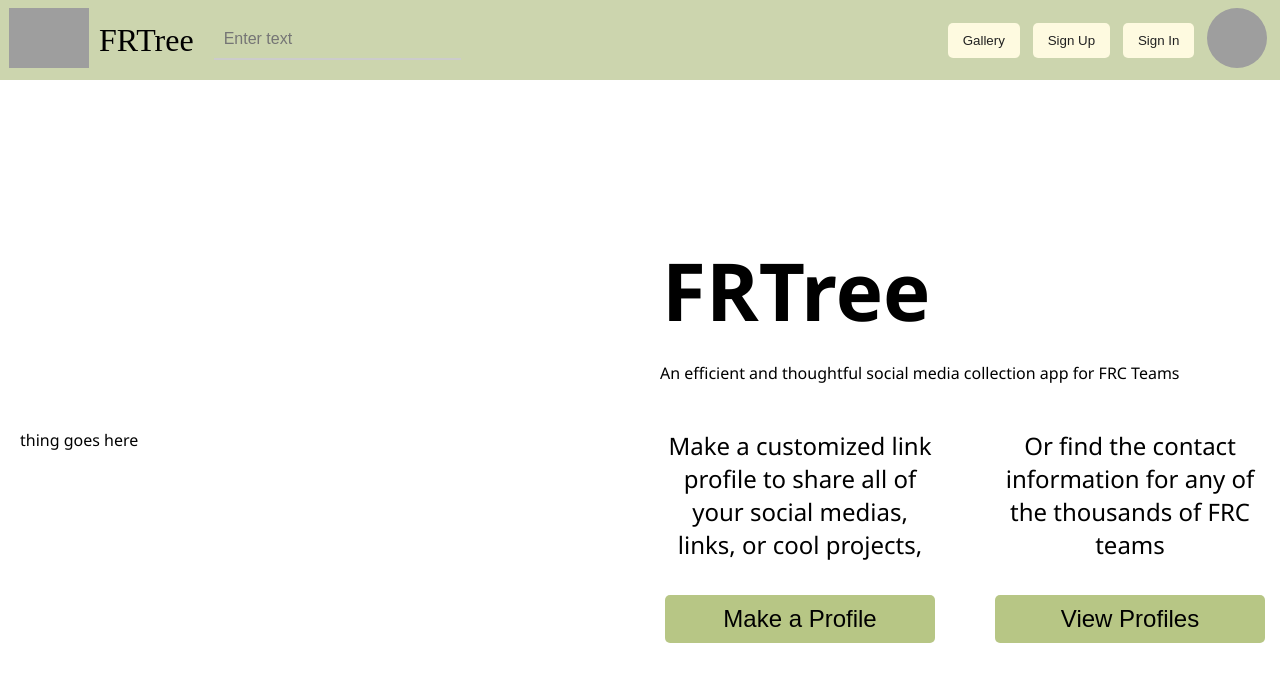
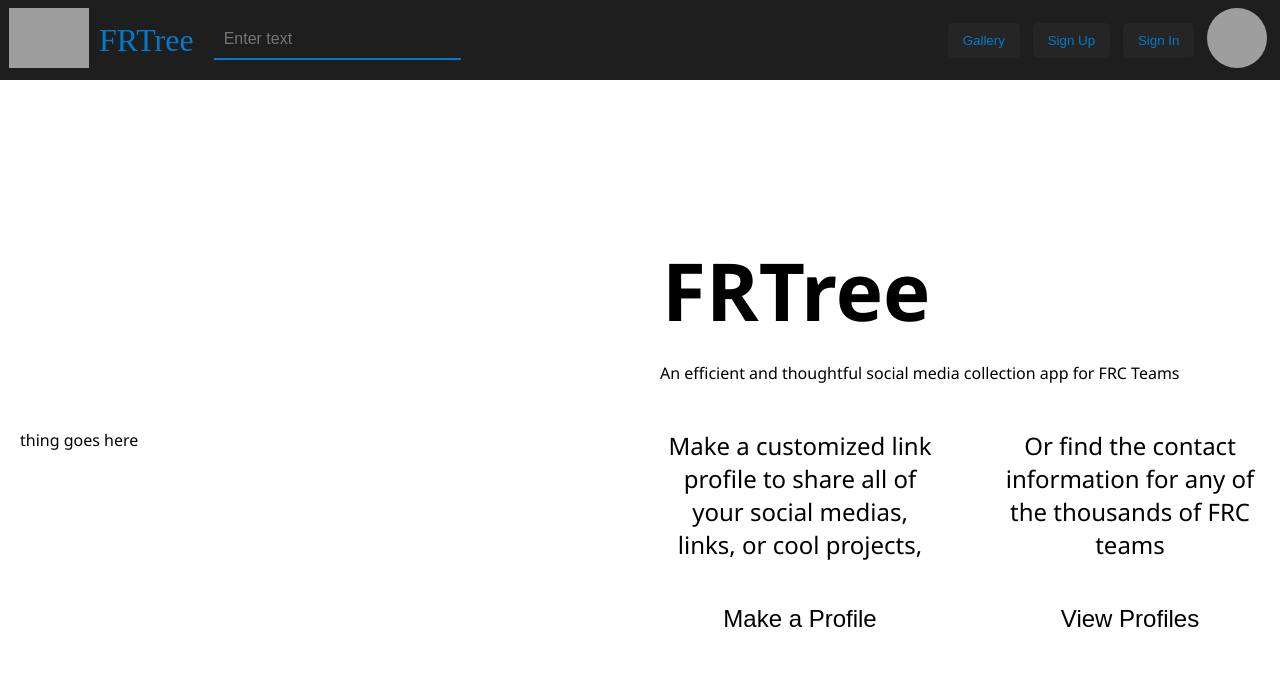
Before and after one commit to PioneersTeam1676/FRTree, a SvelteKit app: page / in a window 1280 px wide. Shown: the top 682 px of the page. Built offline with nearby package versions, Linux system fonts and the light colour scheme; grey boxes are pictures that could not be loaded.

Commit message:
Consolidating CSS on layout

```diff
--- a/src/routes/+layout.svelte
+++ b/src/routes/+layout.svelte
@@ -98,26 +98,6 @@
     margin-right: 1vw;
 }
 
-.gallery-btn {
-    margin-left: 1vw; /* Space between buttons */
-    padding: 10px 15px; /* Button padding */
-    background-color: var(--color4); /* Button background color */
-    border: none; /* Remove default border */
-    border-radius: 5px; /* Rounded corners */
-    cursor: pointer; /* Pointer cursor on hover */
-    transition: 0.3s ease; /* Smooth transition for background color */
-    color: var(--color1);
-}
-
-.gallery-btn:hover{
-    background-color: var(--color3); /* Change background color on hover */
-    color: var(--color1); /* Change text color on hover (optional) */
-}
-
-.gallery-btn:active{
-    background-color: var(--color2); /* Change background color on click */
-}
-
 /* Input container */
 .search-bar {
     position: relative;
@@ -177,48 +157,11 @@
         height: 100%;
     }
 
-    .header {
-        display: flex;
-        align-items: center; /* Center vertically */
-        width: 100vw;
-        height: 10%;
-        background-color: rgb(216, 196, 171);
-    }
-
-    .logo-img {
-        margin-left: 0.7vw;
-        height: 60px;
-    }
-
     a {
         color: black;
-        /* make it not underlined */
         text-decoration: none;
     }
 
-    .button-container {
-        display: flex; /* Use flexbox for the button container */
-        align-items: center; /* Center buttons vertically */
-        margin-left: auto; /* Push the button container to the right */
-    }
-
-    .btn {
-        margin-right: 1vw; /* Space between buttons */
-        padding: 10px 15px; /* Button padding */
-        background-color: var(--color-0); /* Button background color */
-        border: none; /* Remove default border */
-        border-radius: 5px; /* Rounded corners */
-        cursor: pointer; /* Pointer cursor on hover */
-        transition: background-color 0.3s ease; /* Smooth transition for background color */
-    }
-
-    .btn:hover {
-        background-color: var(--color-1); /* Change background color on hover */
-    }
-
-    .btn:active {
-        background-color: var(--color-2); /* Change background color on click */
-    }
 
     .header-pfp {
         height: 60px;
@@ -227,26 +170,7 @@
         margin-right: 1vw;
     }
 
-    .gallery-btn {
-        margin-left: 1vw; /* Space between buttons */
-        padding: 10px 15px; /* Button padding */
-        background-color: #fff; /* Button background color */
-        border: none; /* Remove default border */
-        border-radius: 5px; /* Rounded corners */
-        cursor: pointer; /* Pointer cursor on hover */
-        transition: background-color 0.3s ease; /* Smooth transition for background color */
-    }
-
-    .gallery-btn:hover {
-        background-color: #3e7b27; /* Change background color on hover */
-        color: white; /* Change text color on hover (optional) */
-    }
-
-    .gallery-btn:active {
-        background-color: #234716; /* Change background color on click */
-    }
-
-    :root {
+    /* :root {
         --color-0: #b7c685;
         --color-1: #ccd5ae;
         --color-2: #e9edc9;
@@ -255,13 +179,8 @@
         --color-5: #d4a373;
         --color-b: #212121;
         --color-w: #ececec;
-    }
+    } */
 
-    :global(body) {
-        margin: 0;
-        width: 100%;
-        height: 100%;
-    }
 
     .children-loc {
         padding: 10px;
@@ -272,48 +191,7 @@
     .header-title {
         padding-left: 10px;
         font-size: 2em;
-    }
-
-    .header {
-        display: flex;
-        align-items: center; /* Center vertically */
-        width: 100vw;
-        height: 10vh;
-        background-color: var(--color-1);
-    }
-
-    .logo-img {
-        margin-left: 0.7vw;
-        height: 60px;
-    }
-
-    .button-container {
-        display: flex; /* Use flexbox for the button container */
-        align-items: center; /* Center buttons vertically */
-        margin-left: auto; /* Push the button container to the right */
-    }
-
-    .btn {
-        margin-right: 1vw; /* Space between buttons */
-        padding: 10px 15px; /* Button padding */
-        background-color: var(--color-3); /* Button background color */
-        border: none; /* Remove default border */
-        border-radius: 5px; /* Rounded corners */
-        cursor: pointer; /* Pointer cursor on hover */
-        transition: background-color 0.3s ease; /* Smooth transition for background color */
-        color: var(--color-b);
-    }
-
-    .btn:hover,
-    .btn:active {
-        background-color: var(--color-2); /* Change background color on hover */
-    }
-
-    .header-pfp {
-        height: 60px;
-        width: 60px;
-        border-radius: 50%;
-        margin-right: 1vw;
+        color: var(--color1)
     }
 
     :global(h1, h2, h3, h4, h5, h6, p, span) {
@@ -324,54 +202,5 @@
         font-family: "Gill Sans", "Gill Sans MT", Calibri, "Trebuchet MS",
             sans-serif;
     } */
-    /* Input container */
-    .search-bar {
-        position: relative;
-        margin: 20px;
-    }
 
-    /* Input field */
-    .input-field {
-        display: block;
-        width: 100%;
-        padding: 10px;
-        font-size: 16px;
-        border: none;
-        border-bottom: 2px solid #ccc;
-        outline: none;
-        background-color: transparent;
-    }
-
-    /* Input label */
-    .input-label {
-        position: absolute;
-        top: 0;
-        left: 0;
-        font-size: 16px;
-        color: transparent;
-        pointer-events: none;
-        transition: all 0.3s ease;
-    }
-
-    /* Input highlight */
-    .input-highlight {
-        position: absolute;
-        bottom: 0;
-        left: 0;
-        height: 2px;
-        width: 0;
-        background-color: #3e7b27;
-        transition: all 0.3s ease;
-    }
-
-    /* Input field:focus styles */
-    .input-field:focus + .input-label {
-        top: -14px;
-        font-size: 14px;
-        color: #3e7b27;
-    }
-
-    .input-field:focus + .input-label + .input-highlight {
-        width: 112%;
-    }
 </style>
--- a/src/routes/gallery/+page.svelte
+++ b/src/routes/gallery/+page.svelte
@@ -97,4 +97,5 @@
         display: flex;
         width: 100%;
     }
+
 </style>
```
